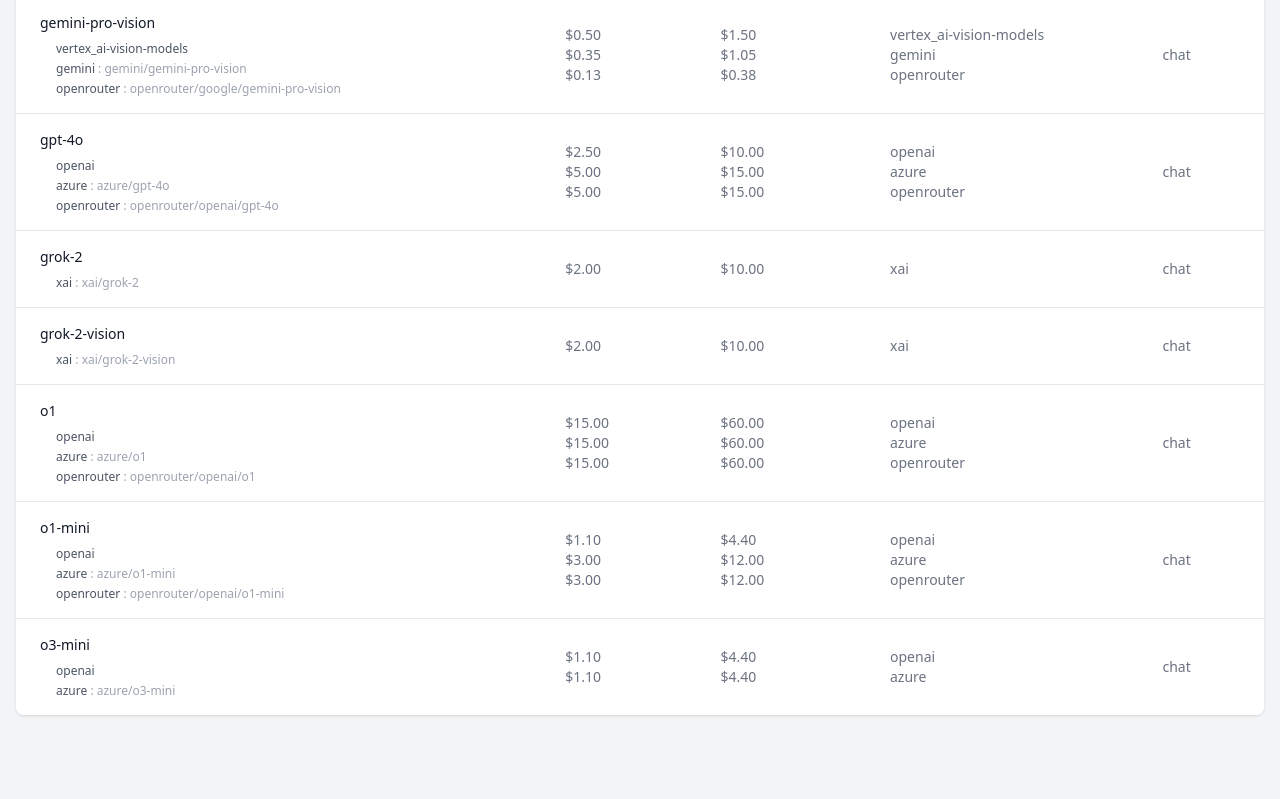
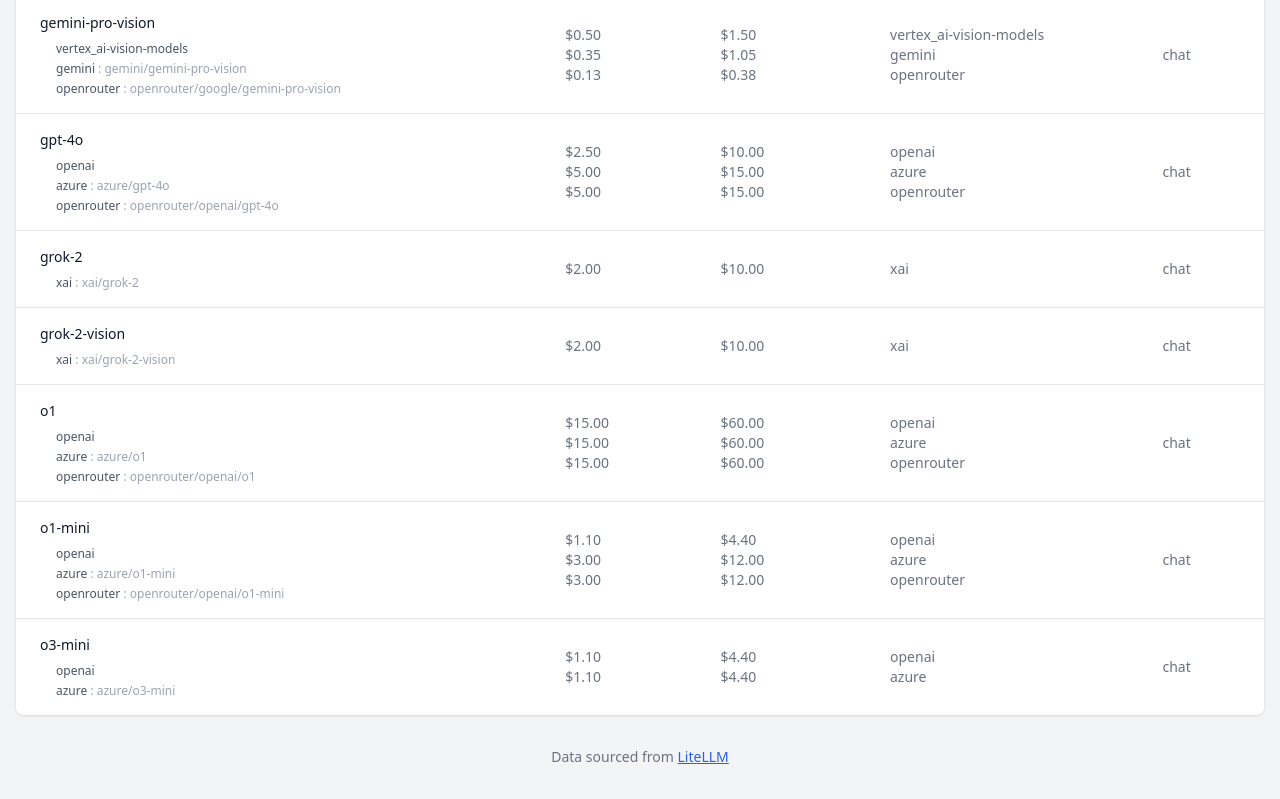
Before and after one commit to RoCry/llm-api-price, a plain HTML site: page index.html in a window 1280 px wide. Shown: the part 1205-2004 px from the top of the page. Before the commit the page ends 1952 px from the top, so only its background shows below. Drawn offline with nearby package versions, Linux system fonts and the light colour scheme.

Commit message:
feat: ✨ add footer with data source attribution

```diff
--- a/index.html
+++ b/index.html
@@ -99,6 +99,17 @@
                 </tbody>
             </table>
         </div>
+        <footer class="mt-8 text-center text-sm text-gray-500">
+            <p>
+                Data sourced from
+                <a href="https://github.com/BerriAI/litellm/blob/main/model_prices_and_context_window.json"
+                   class="text-blue-600 hover:text-blue-800 underline"
+                   target="_blank"
+                   rel="noopener noreferrer">
+                    LiteLLM
+                </a>
+            </p>
+        </footer>
     </div>
     <script src="js/app.js"></script>
 </body>
```
